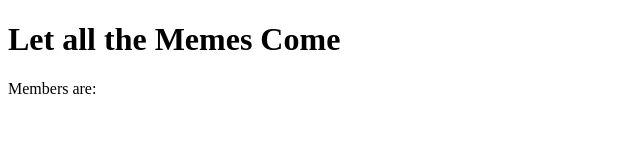
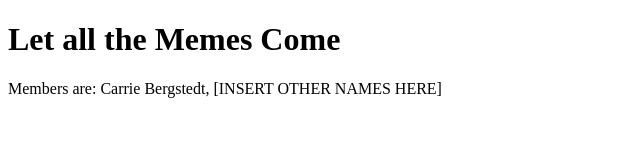
Before and after one commit to dtcacenc/Githelp, a plain HTML site: page start.html in a window 1280 px wide. Shown: the whole page, without its empty margins (0-640 px from the left). Drawn offline with Linux system fonts and the light colour scheme.

Commit message:
Update start.html
please add other names

```diff
--- a/start.html
+++ b/start.html
@@ -8,7 +8,7 @@
     <div class="header">
       <h1>Let all the Memes Come</h1>
     </div>
-      <p>Members are: </p>
+      <p>Members are: Carrie Bergstedt, [INSERT OTHER NAMES HERE]</p>
 
   </body>
 </html>
```
